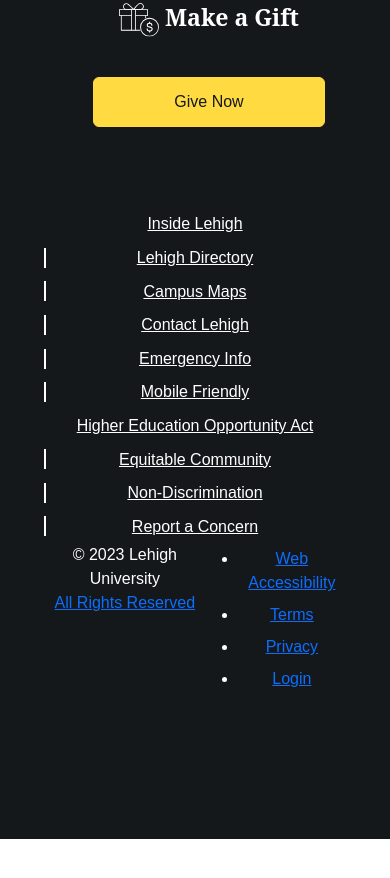
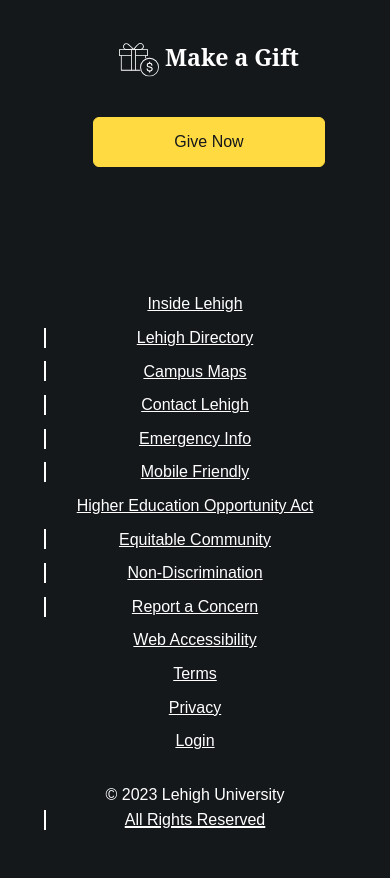
Before and after one commit to fillyfan35/lts-theme, a plain HTML site: page index.html in a window 390 px wide. Shown: the part 788-1666 px from the top of the page. Before the commit the page ends 1627 px from the top, so only its background shows below. Drawn offline with nearby package versions, Linux system fonts and the light colour scheme.

Commit message:
Add mobile styles for footer.

```diff
--- a/index.html
+++ b/index.html
@@ -484,17 +484,17 @@
             <ul
               class="d-sm-flex flex-sm-wrap justify-content-sm-center justify-content-lg-end mb-4 mb-md-0 text-center">
               <li>
-                <a class="d-block px-sm-3 py-1 py-sm-2 py-lg-0" href="https://accessibility.lehigh.edu/">Web
+                <a class="d-block px-sm-4 py-1 py-sm-2 py-lg-0" href="https://accessibility.lehigh.edu/">Web
                   Accessibility</a>
               </li>
               <li>
-                <a class="d-block px-sm-3 py-1 py-sm-2 py-lg-0" href="https://www.lehigh.edu/terms">Terms</a>
+                <a class="d-block px-sm-4 py-1 py-sm-2 py-lg-0" href="https://www.lehigh.edu/terms">Terms</a>
               </li>
               <li>
-                <a class="d-block px-sm-3 py-1 py-sm-2 py-lg-0" href="https://www.lehigh.edu/privacy">Privacy</a>
+                <a class="d-block px-sm-4 py-1 py-sm-2 py-lg-0" href="https://www.lehigh.edu/privacy">Privacy</a>
               </li>
               <li>
-                <a class="d-block px-sm-3 py-1 py-sm-2 py-lg-0" href="/user/login">Login</a>
+                <a class="d-block px-sm-4 py-1 py-sm-2 py-lg-0" href="/user/login">Login</a>
               </li>
             </ul>
           </div>
--- a/src/scss/styles.scss
+++ b/src/scss/styles.scss
@@ -188,7 +188,10 @@
 
   &--left {
     padding-right: $space_three;
-    border-right: solid 1px $white;
+
+    @include media-breakpoint-up(md) {
+      border-right: solid 1px $white;
+    }
 
     .footer--logo {
       margin-bottom: $space_three;
@@ -202,6 +205,10 @@
     .footer--social {
       .footer--heading {
         line-height: 1.2;
+
+        @include media-breakpoint-down(md) {
+          text-align: center;
+        }
 
         h3 {
           font-family: "Noto Serif",serif;
@@ -233,6 +240,10 @@
   &--center {
     padding-left: 2.5rem;
 
+    @include media-breakpoint-down(md) {
+      margin-bottom: 2.5rem;
+    }
+
     h3 {
       font-family: "Noto Serif",serif;
       font-weight: bold;
@@ -260,6 +271,10 @@
 
     .footer--heading {
       margin-bottom: 2.5rem;
+
+      @include media-breakpoint-down(md) {
+        text-align: center;
+      }
     }
 
     .btn-group {
@@ -336,4 +351,67 @@
       }
     }
   }
+
+  &--end {
+    flex-direction: row;
+
+    @include media-breakpoint-down(md) {
+      flex-direction: column-reverse;
+    }
+
+    .footer--copyright {
+      flex: 1;
+
+      p {
+        color: $white;
+        font-family: "proxima-nova",sans-serif;
+        font-weight: 400;
+        font-size: 16px;
+        line-height: 1.6;
+        letter-spacing: normal;
+
+        a {
+          position: relative;
+          -webkit-text-decoration: underline $white 0.125rem;
+          text-decoration: underline $white 0.125rem;
+          color: $white;
+
+          &::before {
+            background-color: $white;
+            content: "";
+            position: absolute;
+            left: 0;
+            height: 1.25rem;
+            top: calc(50% - 0.625rem);
+            width: 2px;
+          }
+        }
+      }
+    }
+
+    .footer--accessibility {
+      flex: 1;
+
+      ul {
+        list-style: none;
+        margin: 0;
+        padding: 0;
+        color: $white;
+        font-family: "proxima-nova",sans-serif;
+        font-weight: 400;
+        font-size: 16px;
+        line-height: 1.6;
+        letter-spacing: normal;
+
+        li {
+          margin: 0;
+          padding: 0;
+
+          a {
+            color: $white;
+          }
+        }
+      }
+    }
+  }
 }
```
Also changed, not shown: src/css/styles.css.
